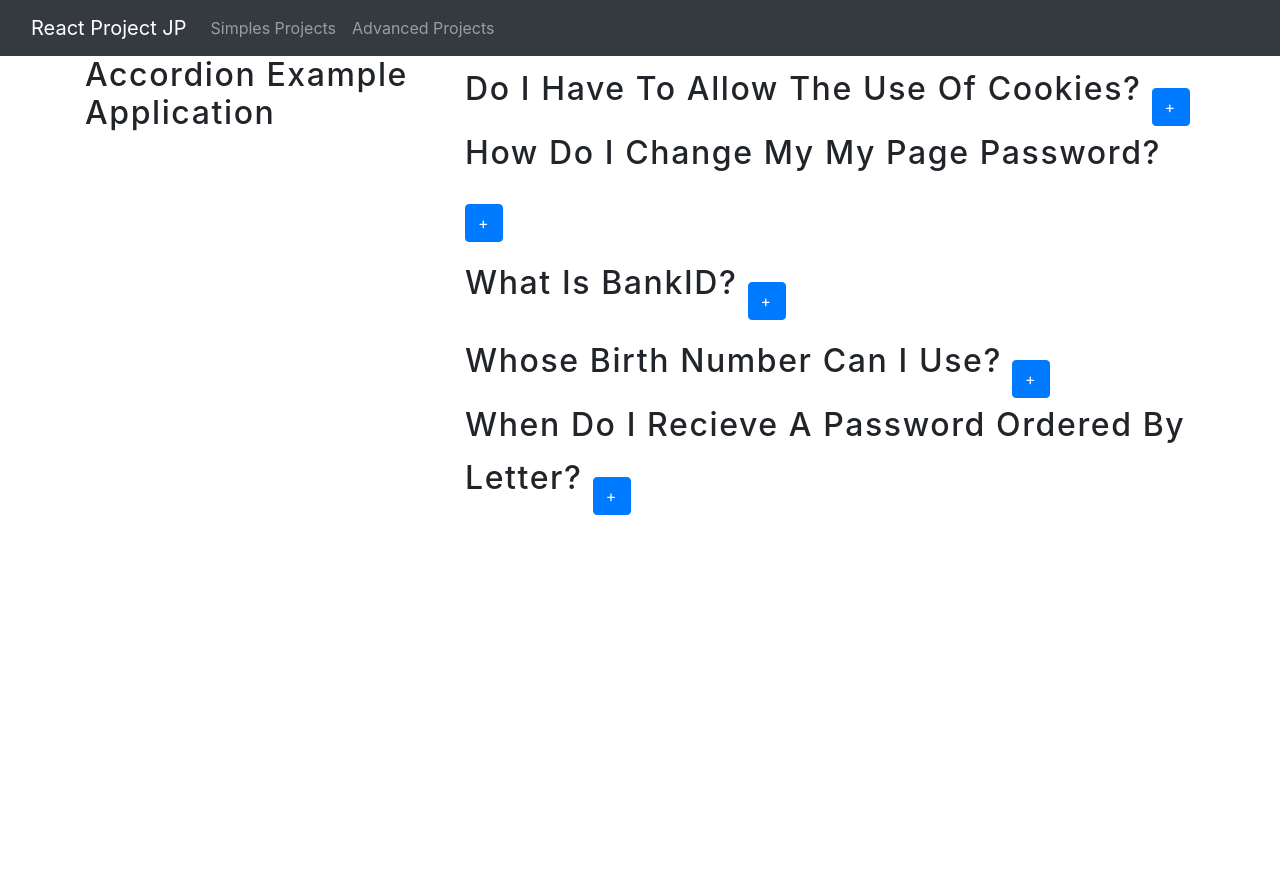
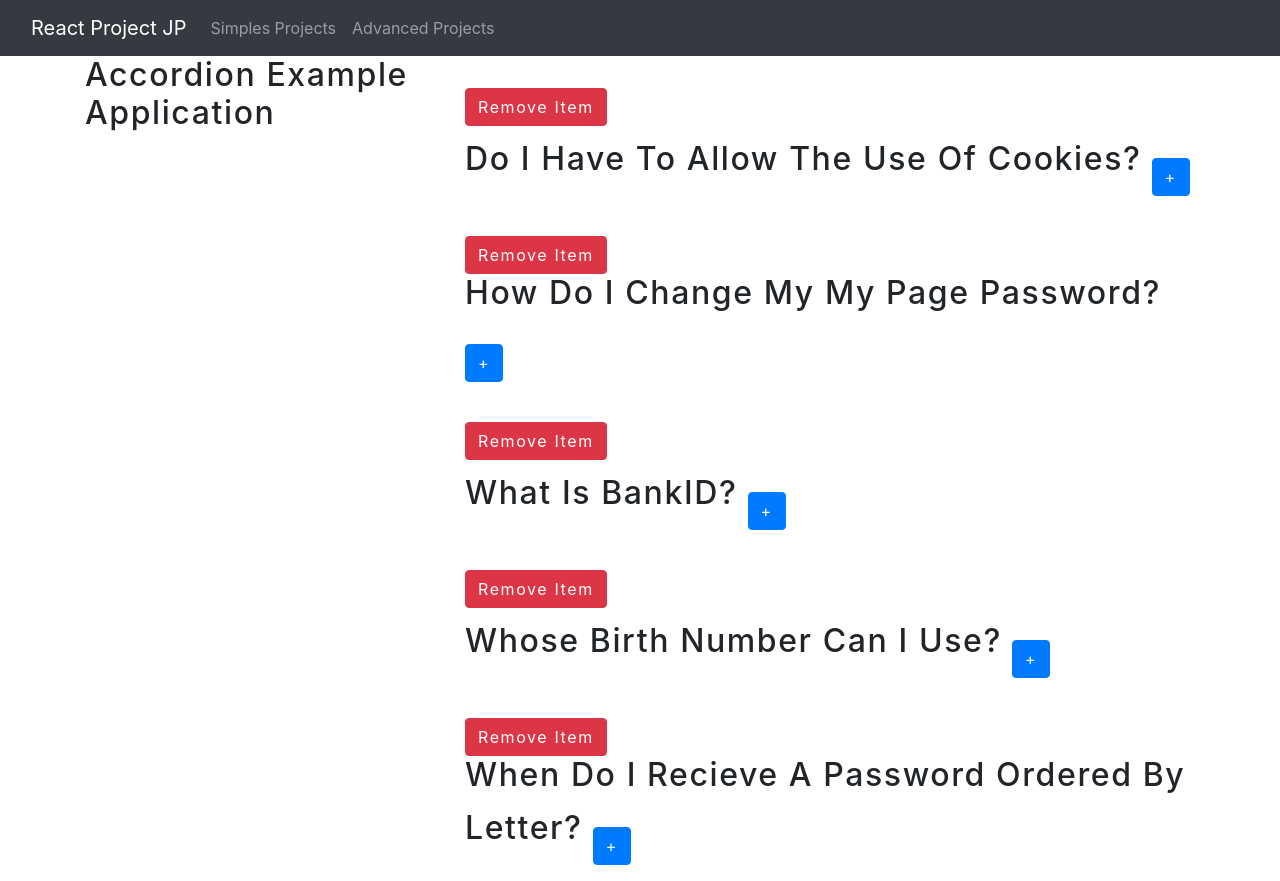
Before and after one commit to juanpchica/react-projects-jp, a React (Create React App) app: page /accordion in a window 1280 px wide. Before the commit the page ends 800 px from the top, so only its background shows below. Built offline with nearby package versions, Linux system fonts and the light colour scheme.

Commit message:
useContext added to simplify life

```diff
--- a/src/pages/simple/Accordion.js
+++ b/src/pages/simple/Accordion.js
@@ -1,4 +1,4 @@
-import React, { useState } from "react";
+import React, { useState, useContext } from "react";
 import Container from "react-bootstrap/Container";
 import Row from "react-bootstrap/Row";
 import Col from "react-bootstrap/Col";
@@ -36,26 +36,28 @@ const data = [
       "Locavore franzen fashion axe live-edge neutra irony synth af tilde shabby chic man braid chillwave waistcoat copper mug messenger bag. Banjo snackwave blog, microdosing thundercats migas vaporware viral lo-fi seitan ",
   },
 ];
+const AccordionContext = React.createContext();
 
 const Accordion = () => {
   const [questions, setQuestions] = useState(data);
-
   return (
+    <AccordionContext.Provider value={questions}>
       <Container>
         <Row>
           <Col xs lg="4">
             <h2>Accordion Example application</h2>
           </Col>
           <Col xs lg="8">
-          <AccordionList questions={questions} />
+            <AccordionList />
           </Col>
         </Row>
       </Container>
+    </AccordionContext.Provider>
   );
 };
 
-const AccordionList = (props) => {
-  const questions = props.questions;
+const AccordionList = () => {
+  const questions = useContext(AccordionContext);
   return (
     <section>
       <ul className="accordion">
@@ -67,10 +69,11 @@ const AccordionList = (props) => {
   );
 };
 
-const Question = ({ id, title, info }) => {
+const Question = ({ title, info }) => {
   const [showElement, setShowElement] = useState(false);
   return (
     <li>
+      <Button variant="danger">Remove Item</Button>
       <h2>
         {title}{" "}
         <Button onClick={() => setShowElement(!showElement)}>
```
Also changed, not shown: 1 other file (tests, documents, lock files or other folders). Lines whose indentation alone changed are shown as unchanged.
